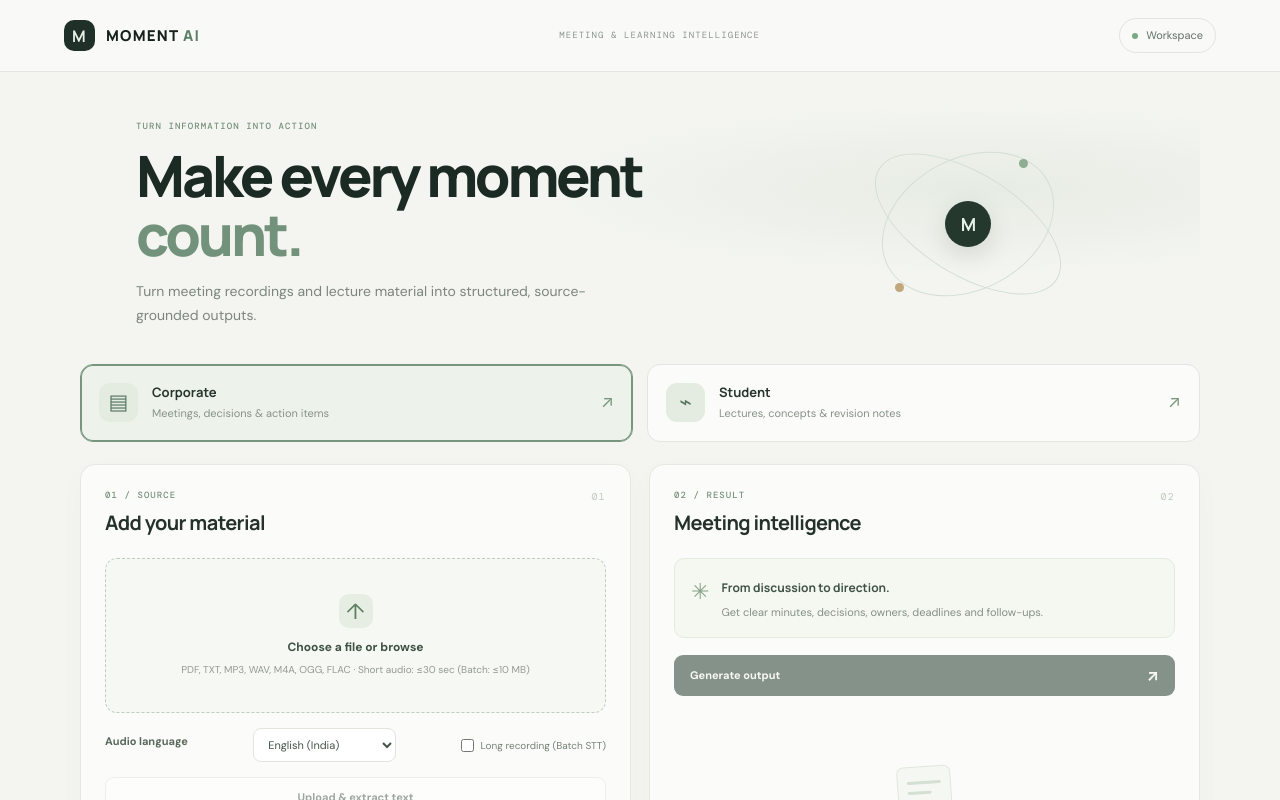
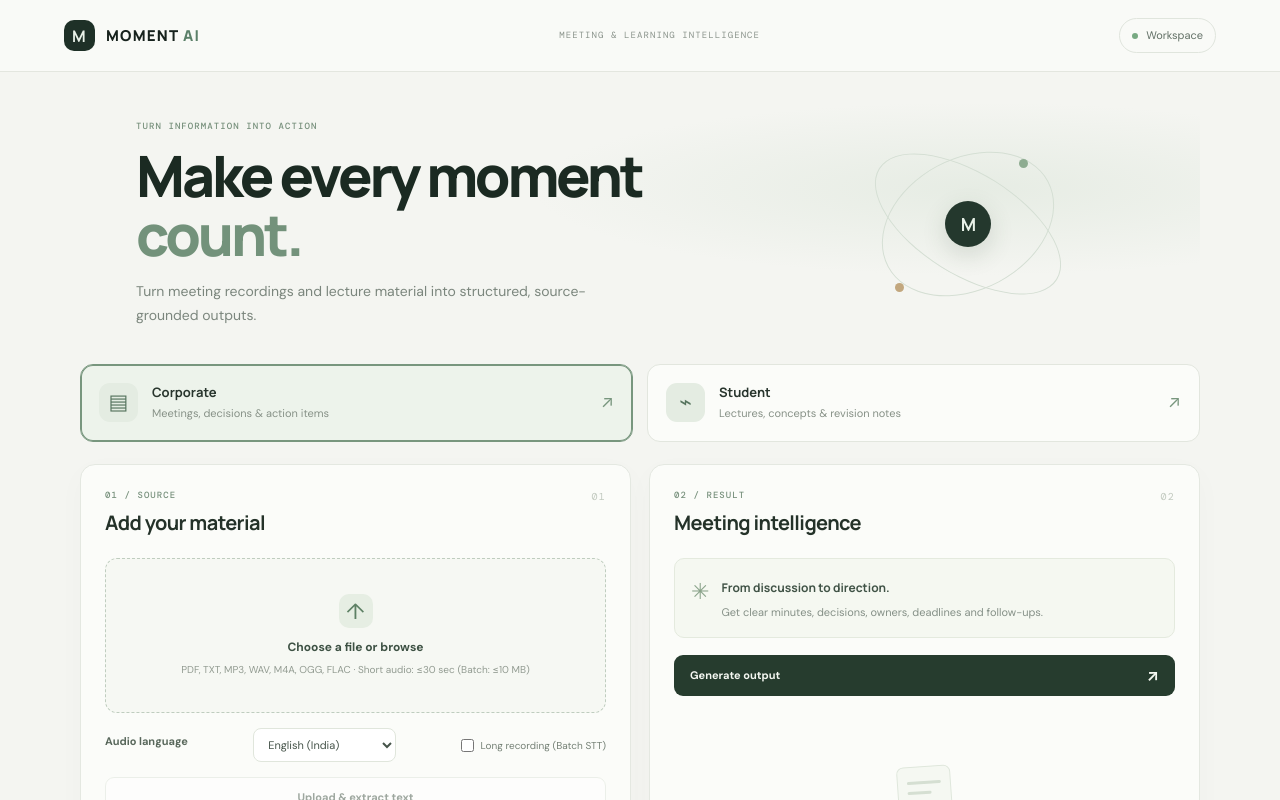
Before and after one commit to maheka42/moment-ai, a React (Vite) app in the folder frontend/: page / in a window 1280 px wide. Shown: the top 800 px of the page. Built offline with nearby package versions, Linux system fonts and the light colour scheme; no server answers; the HTML template or start-up script is replaced by a standard one.

Commit message:
Keep generate button clickable and show source validation on click

```diff
--- a/frontend/src/App.tsx
+++ b/frontend/src/App.tsx
@@ -289,7 +289,7 @@ export default function App() {
                 <p>{mode === "corporate" ? "Get clear minutes, decisions, owners, deadlines and follow-ups." : "Get topic-wise notes, definitions, formulas, examples and revision questions."}</p>
               </div>
             </div>
-            <button className="button button-primary full-width" onClick={generate} disabled={!sourceText.trim() || !!busy}>
+            <button className="button button-primary full-width" onClick={generate} disabled={!!busy}>
               {busy === "generate" ? "Generating with Evon…" : "Generate output"}
               <span>↗</span>
             </button>
```
